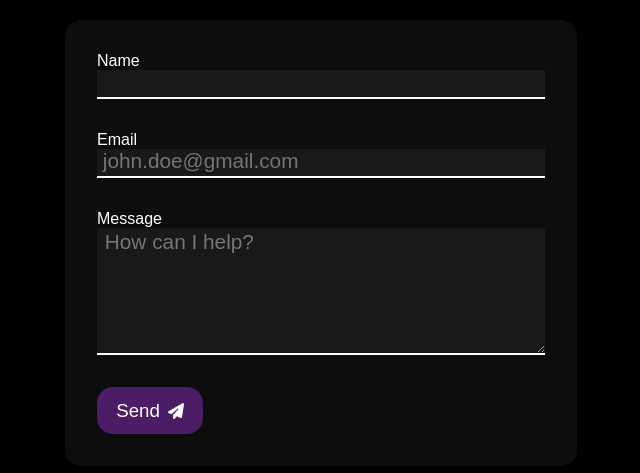
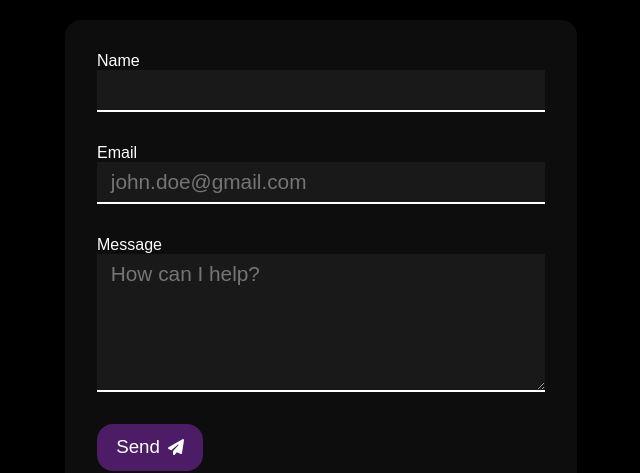
Before and after one commit to dnitecki/personal-website-ui, a React (Create React App) app: page / in a window 1280 px wide. Shown: the part 1880-2353 px from the top of the page, without its empty margins (319-959 px from the left). Built offline with nearby package versions, Linux system fonts and the light colour scheme; the HTML template or start-up script is replaced by a standard one.

Commit message:
form css

```diff
--- a/src/components/contact/Contact.scss
+++ b/src/components/contact/Contact.scss
@@ -18,14 +18,14 @@
 }
 .form-input {
   font-family: inherit;
-  width: 100%;
+  max-width: 100%;
   border: 0;
   border-radius: 0%;
   border-bottom: 2px solid var(--text-color);
   outline: 0;
   font-size: 1.3rem;
   color: var(--text-color);
-  padding-bottom: 0.2rem;
+  padding: 0.5rem;
   margin-bottom: 2rem;
   background: var(--input-bg);
 }
```
